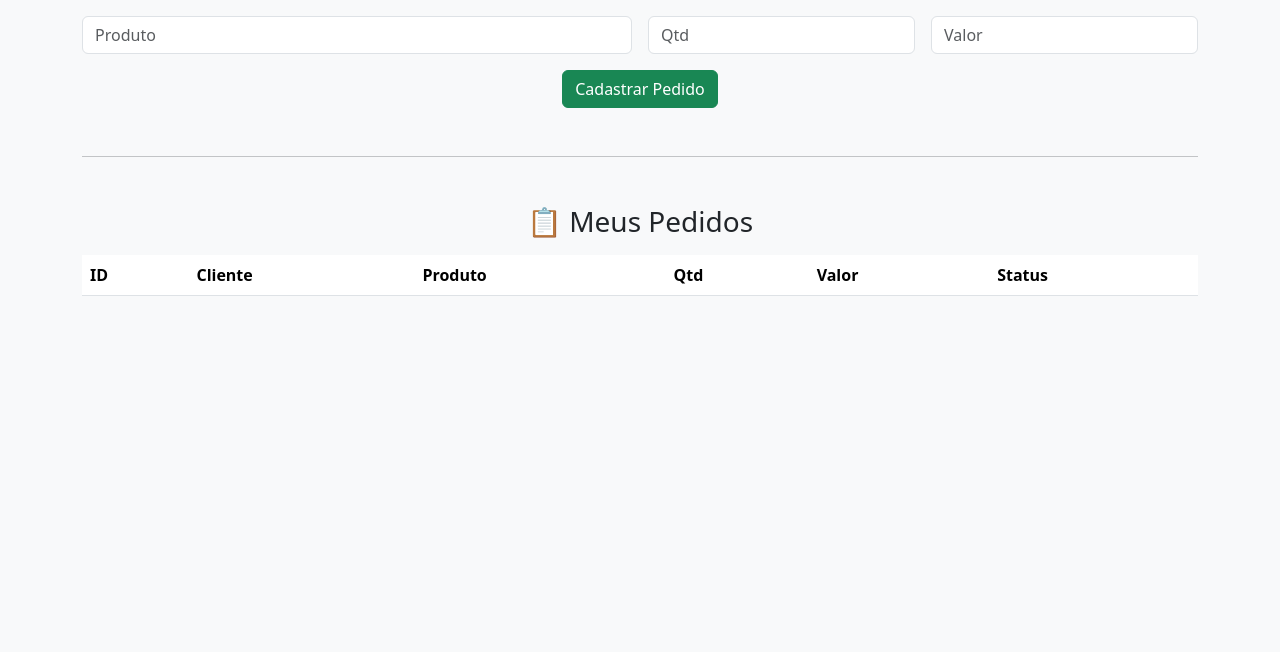
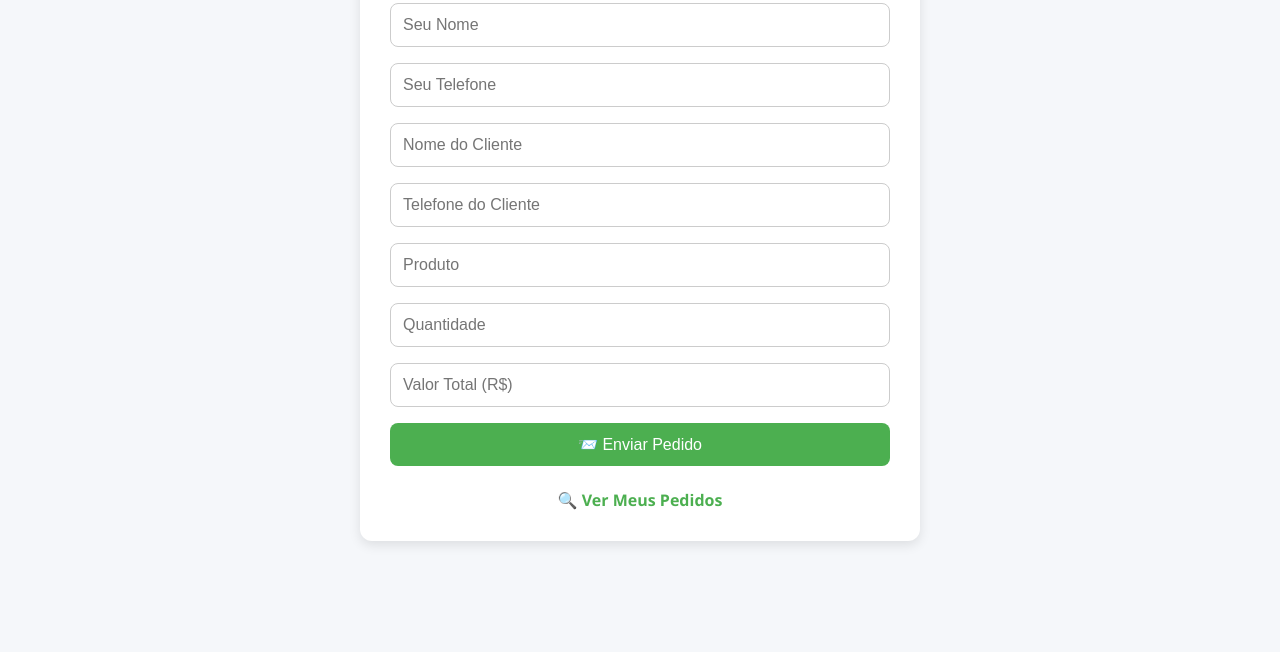
Before and after one commit to Matheusaraujo007/sistema-pedidos, a website: page public/vendedor.html in a window 1280 px wide. Shown: the part 148-800 px from the top of the page. Drawn offline with nearby package versions, Linux system fonts and the light colour scheme; no server answers.

Commit message:
Add files via upload

```diff
--- a/public/vendedor.html
+++ b/public/vendedor.html
@@ -2,78 +2,95 @@
 <html lang="pt-br">
 <head>
   <meta charset="UTF-8">
-  <title>Área do Vendedor</title>
-  <link href="https://cdn.jsdelivr.net/npm/bootstrap@5.3.2/dist/css/bootstrap.min.css" rel="stylesheet">
-  <script src="https://cdn.jsdelivr.net/npm/axios/dist/axios.min.js"></script>
+  <meta name="viewport" content="width=device-width, initial-scale=1">
+  <title>Painel do Vendedor - Pedido</title>
+  <style>
+    body {
+      background: #f5f7fa;
+      font-family: 'Segoe UI', Tahoma, Geneva, Verdana, sans-serif;
+      margin: 0;
+      padding: 0;
+      display: flex;
+      flex-direction: column;
+      align-items: center;
+    }
+    .container {
+      background: #fff;
+      padding: 30px;
+      margin-top: 40px;
+      box-shadow: 0 4px 12px rgba(0,0,0,0.1);
+      border-radius: 12px;
+      width: 90%;
+      max-width: 500px;
+    }
+    h2 {
+      margin-bottom: 20px;
+      color: #333;
+      text-align: center;
+    }
+    input, button {
+      width: 100%;
+      padding: 12px;
+      margin: 8px 0;
+      border-radius: 8px;
+      border: 1px solid #ccc;
+      box-sizing: border-box;
+      font-size: 16px;
+    }
+    input:focus {
+      outline: none;
+      border-color: #4CAF50;
+      box-shadow: 0 0 5px #4CAF50aa;
+    }
+    button {
+      background: #4CAF50;
+      color: #fff;
+      border: none;
+      cursor: pointer;
+      transition: background 0.3s ease;
+    }
+    button:hover {
+      background: #45a049;
+    }
+    .link {
+      display: block;
+      text-align: center;
+      margin-top: 15px;
+      text-decoration: none;
+      color: #4CAF50;
+      font-weight: bold;
+      transition: color 0.3s ease;
+    }
+    .link:hover {
+      color: #388e3c;
+    }
+    @media (max-width: 500px) {
+      .container {
+        padding: 20px;
+      }
+      h2 {
+        font-size: 20px;
+      }
+    }
+  </style>
 </head>
-<body class="bg-light">
+<body>
 
-<div class="container py-5">
-  <h2 class="text-center mb-4">📦 Novo Pedido</h2>
+  <div class="container">
+    <h2>📋 Cadastro de Pedido</h2>
+    <form action="/pedido" method="POST">
+      <input type="text" name="vendedor" placeholder="Seu Nome" required>
+      <input type="text" name="telefone_vendedor" placeholder="Seu Telefone" required>
+      <input type="text" name="cliente" placeholder="Nome do Cliente" required>
+      <input type="text" name="telefone_cliente" placeholder="Telefone do Cliente" required>
+      <input type="text" name="produto" placeholder="Produto" required>
+      <input type="number" name="quantidade" placeholder="Quantidade" required min="1">
+      <input type="number" name="valor" placeholder="Valor Total (R$)" step="0.01" required min="0.01">
+      <button type="submit">📨 Enviar Pedido</button>
+    </form>
 
-  <form action="/pedido" method="POST" class="row g-3">
-    <div class="col-md-6">
-      <input type="text" name="vendedor" class="form-control" placeholder="Seu Nome" required>
-    </div>
-    <div class="col-md-6">
-      <input type="text" name="cliente" class="form-control" placeholder="Nome do Cliente" required>
-    </div>
-    <div class="col-md-6">
-      <input type="text" name="produto" class="form-control" placeholder="Produto" required>
-    </div>
-    <div class="col-md-3">
-      <input type="number" name="quantidade" class="form-control" placeholder="Qtd" required>
-    </div>
-    <div class="col-md-3">
-      <input type="number" step="0.01" name="valor" class="form-control" placeholder="Valor" required>
-    </div>
-    <div class="col-12 text-center">
-      <button class="btn btn-success">Cadastrar Pedido</button>
-    </div>
-  </form>
-
-  <hr class="my-5">
-
-  <h3 class="text-center">📋 Meus Pedidos</h3>
-  <table class="table table-striped mt-3" id="tabela-pedidos">
-    <thead>
-      <tr>
-        <th>ID</th>
-        <th>Cliente</th>
-        <th>Produto</th>
-        <th>Qtd</th>
-        <th>Valor</th>
-        <th>Status</th>
-      </tr>
-    </thead>
-    <tbody></tbody>
-  </table>
-
-</div>
-
-<script>
-  function carregarPedidos() {
-    axios.get('/meus-pedidos').then(res => {
-      const tbody = document.querySelector('#tabela-pedidos tbody');
-      tbody.innerHTML = '';
-      res.data.forEach(p => {
-        tbody.innerHTML += `
-          <tr>
-            <td>${p.id}</td>
-            <td>${p.cliente}</td>
-            <td>${p.produto}</td>
-            <td>${p.quantidade}</td>
-            <td>R$ ${p.valor.toFixed(2)}</td>
-            <td>${p.status}</td>
-          </tr>
-        `;
-      });
-    });
-  }
-
-  carregarPedidos();
-  setInterval(carregarPedidos, 5000); // Atualiza a cada 5 segundos
-</script>
+    <a class="link" href="/pedidos">🔍 Ver Meus Pedidos</a>
+  </div>
 
 </body>
 </html>
```
